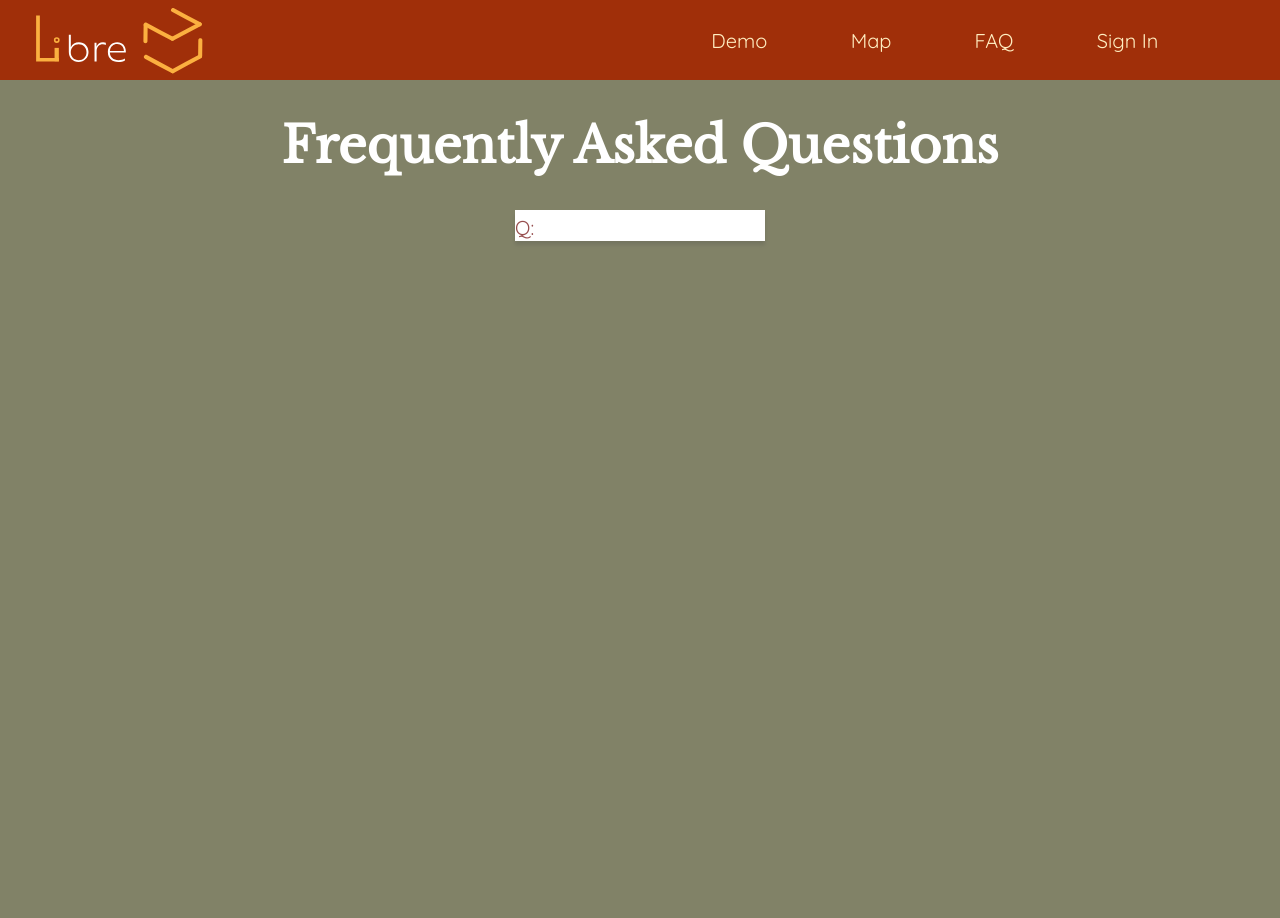
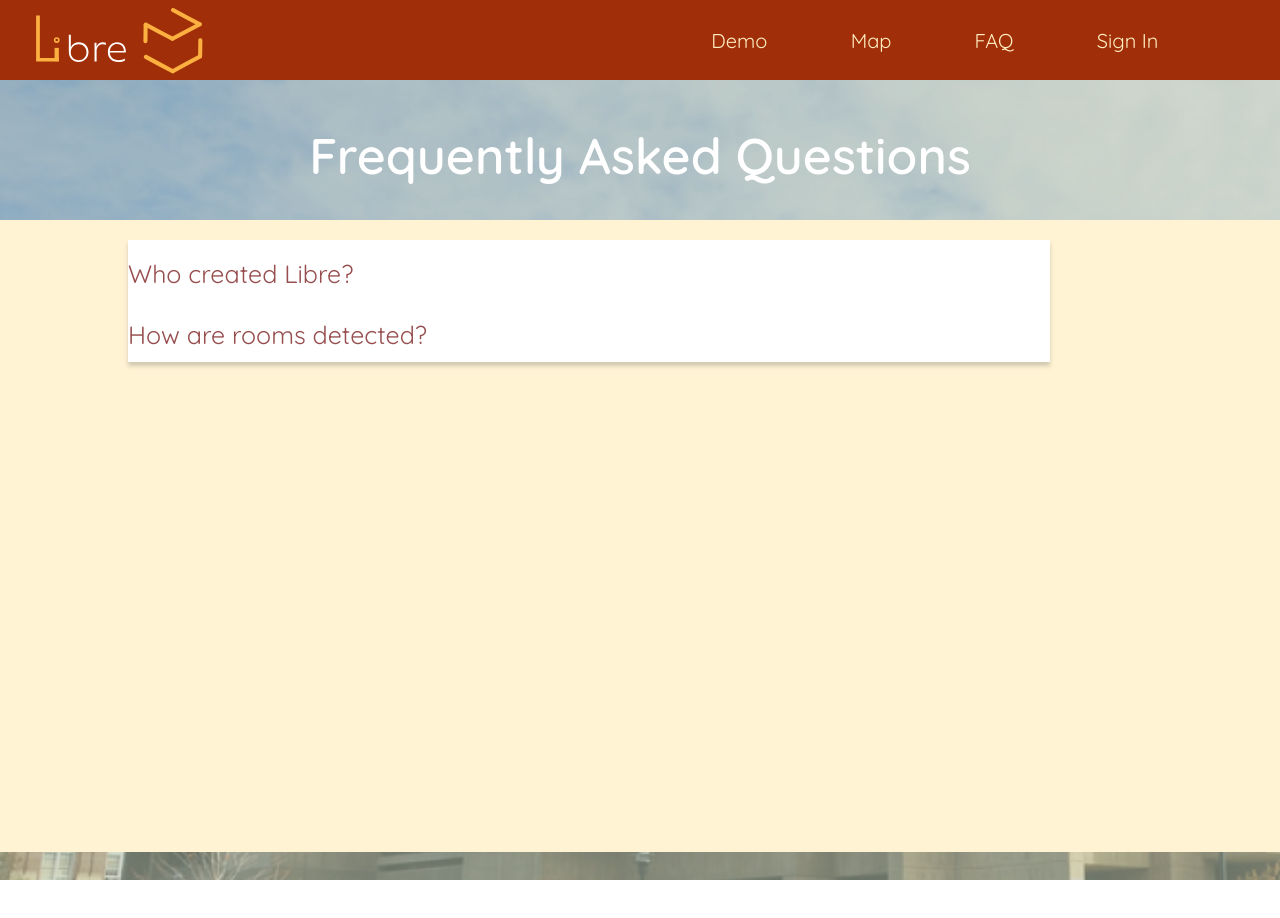
Before and after one commit to BillyMerchan/Libre, a React (Create React App) app in the folder Libre-Server/frontend/: page /faq in a window 1280 px wide. Shown: the top 918 px of the page. After the commit the page ends 880 px from the top, so only its background shows below. Built offline with nearby package versions, Linux system fonts and the light colour scheme.

Commit message:
more faq edits

```diff
--- a/Libre-Server/frontend/src/routes/FAQ/FAQ.css
+++ b/Libre-Server/frontend/src/routes/FAQ/FAQ.css
@@ -1,6 +1,6 @@
 .FAQ{
-    background-color: #B14B2A;
-    height: 280vh;
+    background-color: #FFEEC1;
+    height: 100vh;
     width: 100%;
     display: flex;
     object-fit: cover;
@@ -9,35 +9,47 @@
     box-shadow: inset 0 0 0 1000px rgba(21, 81, 40, 0.637);
     opacity: 70%;
     position: relative;
+    font-family: 'Quicksand';
 }
 
 .title{
     align-items: center;
     text-align: center;
-    font-family:  Libre Baskerville;
     color: white;
     font-size: 25px;
 }
 
 .QandABlock{
-    background-color: #FFEEC1;
-
+    width: 80%;
+    height: 10%;
+    background-color: white;
+    box-shadow: 0px 4px 4px 0px rgba(0, 0, 0, 0.25);
+    padding-top: 18px;
 }
 
 .QBox{
-    color: #6C0404;
-    font-family: Quicksand;
-    font-size: 20px;
-    font-style: normal;
-    font-weight: 400;
-    line-height: normal;
-    background: #FFF;
-    box-shadow: 0px 4px 4px 0px rgba(0, 0, 0, 0.25);
+    padding-top: 20px;
+    width: 100%;
+    height: 80%;
+    background: #FFEEC1;
+    padding-left: 10%; /*find way to center the blocks in middle */
 }
 
 .input{
     font-size: 25px;
-    color: rgb(255, 255, 255);
+    font-style: normal;
+    font-weight: 400;
+    line-height: normal;
+    color: #6C0404;
+}
+
+.background-img {
+    width: 100%;
+    height: 100%;
+    padding-top: 10px;
+    background-image: url("../../img/lib.png");
+    background-size: cover;
+    background-repeat: no-repeat;
 }
 
 @media screen and (max-width: 960px) {
--- a/Libre-Server/frontend/src/routes/FAQ/FAQ.tsx
+++ b/Libre-Server/frontend/src/routes/FAQ/FAQ.tsx
@@ -5,17 +5,25 @@ import "./FAQ.css"
 export default function FAQ() {
   return (
     <div>
-    <NavBar/>
+      <NavBar />
       <div className='FAQ'>
+        <div className="background-img">
+
           <div className='title'>
             <h1>
-                Frequently Asked Questions
+              Frequently Asked Questions
             </h1>
           </div>
           <div className='QBox'>
-              Q: <span className='input'> Who created Libre? </span>
+            <div className='QandABlock'>
+              <span className='input'> Who created Libre? </span>
+            </div>
+            <div className='QandABlock'>
+              <span className='input'> How are rooms detected? </span>
+            </div>
           </div>
         </div>
+      </div>
     </div>
 
   )
```
